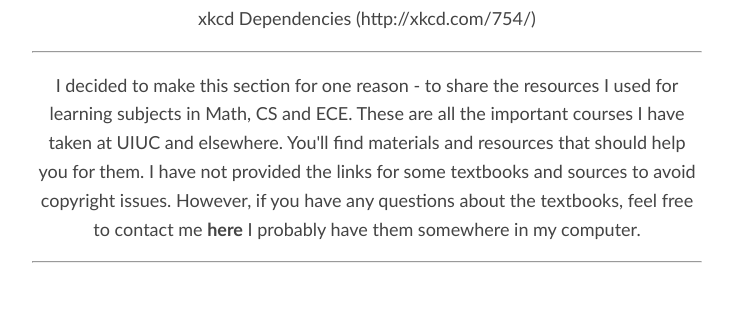
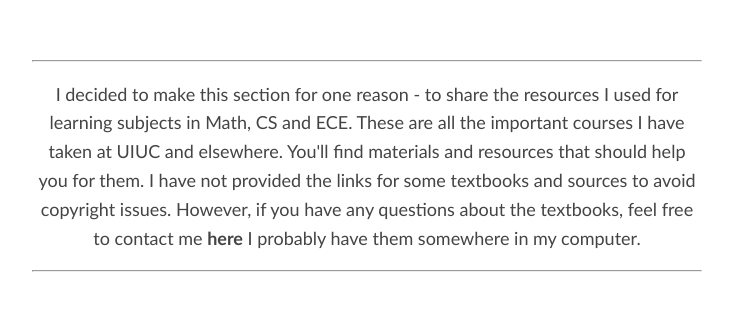
Before and after one commit to akashdeepdeb/akash.github.io, a Jekyll site: the page built from course_material/index.html, in a window 1280 px wide, cut to the strip 358-669 px from the top of the page. Shown: the whole strip, without its empty margins (273-1006 px from the left). Built offline with Jekyll 4.4.1, drawn with Linux system fonts in a browser that asks for light colours.

Commit message:
Update index.html

```diff
--- a/course_material/index.html
+++ b/course_material/index.html
@@ -12,8 +12,9 @@
 <h1> Course Material</h1>
 <figure>
   <img src="dependencies.png" alt = "Dependencies" style="width:580px;height:170px;">
-  <figcaption>xkcd Dependencies (http://xkcd.com/754/)</figcaption>
+  <figcaption><style = "font-size: 14px">xkcd Dependencies (http://xkcd.com/754/)</style></figcaption>
 </figure>
+<br>
 <hr>
 <p>
   I decided to make this section for one reason - to share the resources I used for learning subjects in Math, CS and ECE. These are all the important courses I have taken at UIUC and elsewhere. You'll find materials and resources that should help you for them.
```
